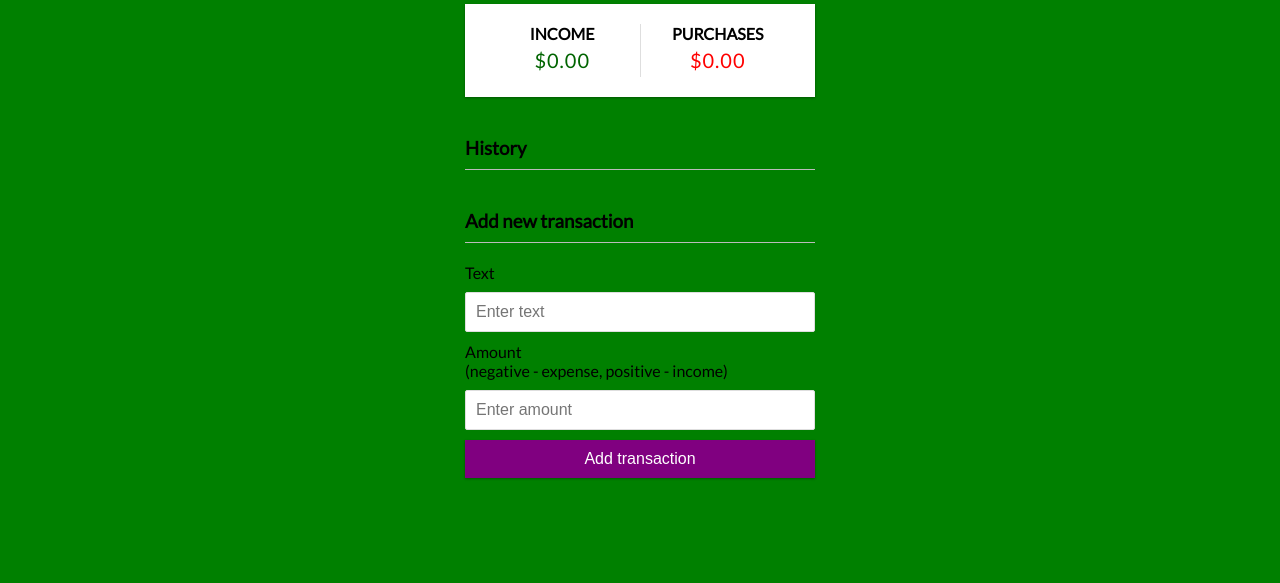
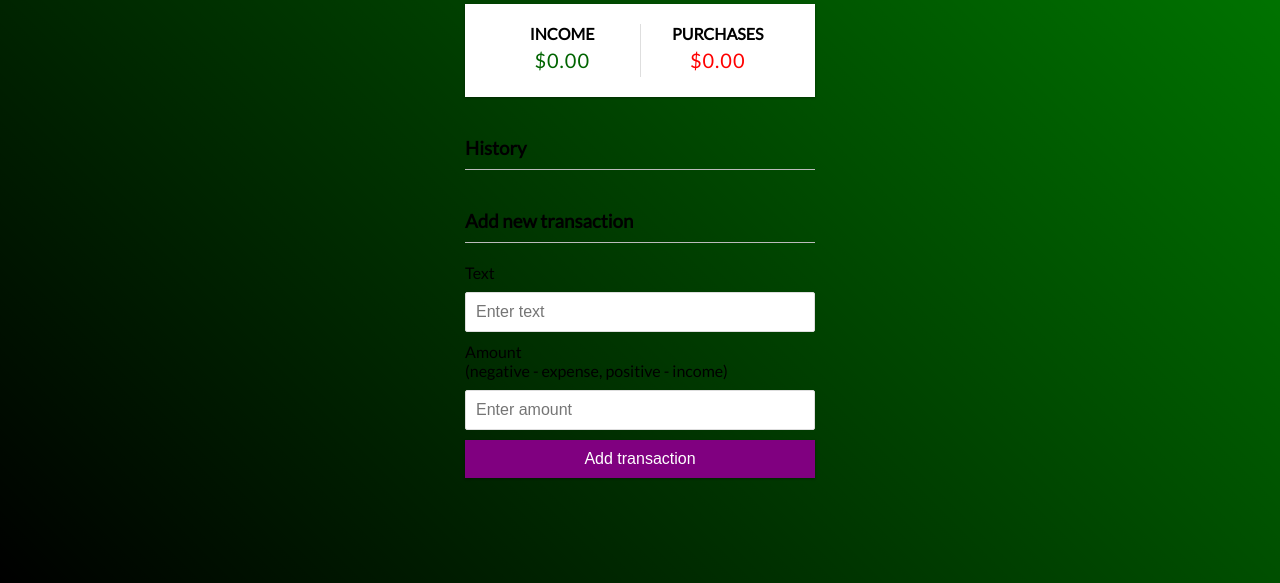
Before and after one commit to Cristobalmtz16/Bank_Account, a plain HTML site: page index.html in a window 1280 px wide. Shown: the part 217-800 px from the top of the page. Drawn offline with Linux system fonts and the light colour scheme.

Commit message:
Update style.css

```diff
--- a/style.css
+++ b/style.css
@@ -17,7 +17,7 @@ body {
   min-height: 100vh;
   margin: 0;
   font-family: 'Lato', sans-serif;
-  background-image: linear-gradient(45deg, black, trasnparent);
+  background-image: linear-gradient(45deg, black, transparent);
 }
 
 .container {
```
